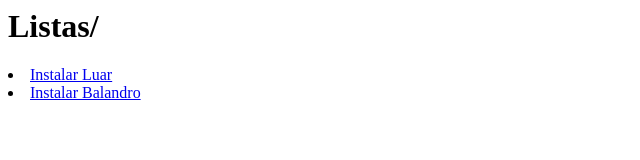
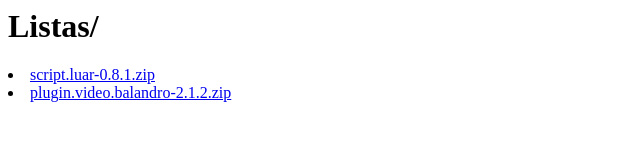
Before and after one commit to TH3AL3X/kodi, a plain HTML site: page index.html in a window 1280 px wide. Shown: the whole page, without its empty margins (0-640 px from the left). Drawn offline with Linux system fonts and the light colour scheme.

Commit message:
Update index.html

```diff
--- a/index.html
+++ b/index.html
@@ -3,6 +3,6 @@
  <h1>Listas/</h1>
  </head>
  <body>
-	    <li><a href="script.luar-0.8.1.zip">Instalar Luar</a></li>
-	    <li><a href="plugin.video.balandro-2.1.2.zip">Instalar Balandro</a><td></td></li>
+	    <li><a href="script.luar-0.8.1.zip">script.luar-0.8.1.zip</a></li>
+	    <li><a href="plugin.video.balandro-2.1.2.zip">plugin.video.balandro-2.1.2.zip</a><td></td></li>
  </body></html>
```
